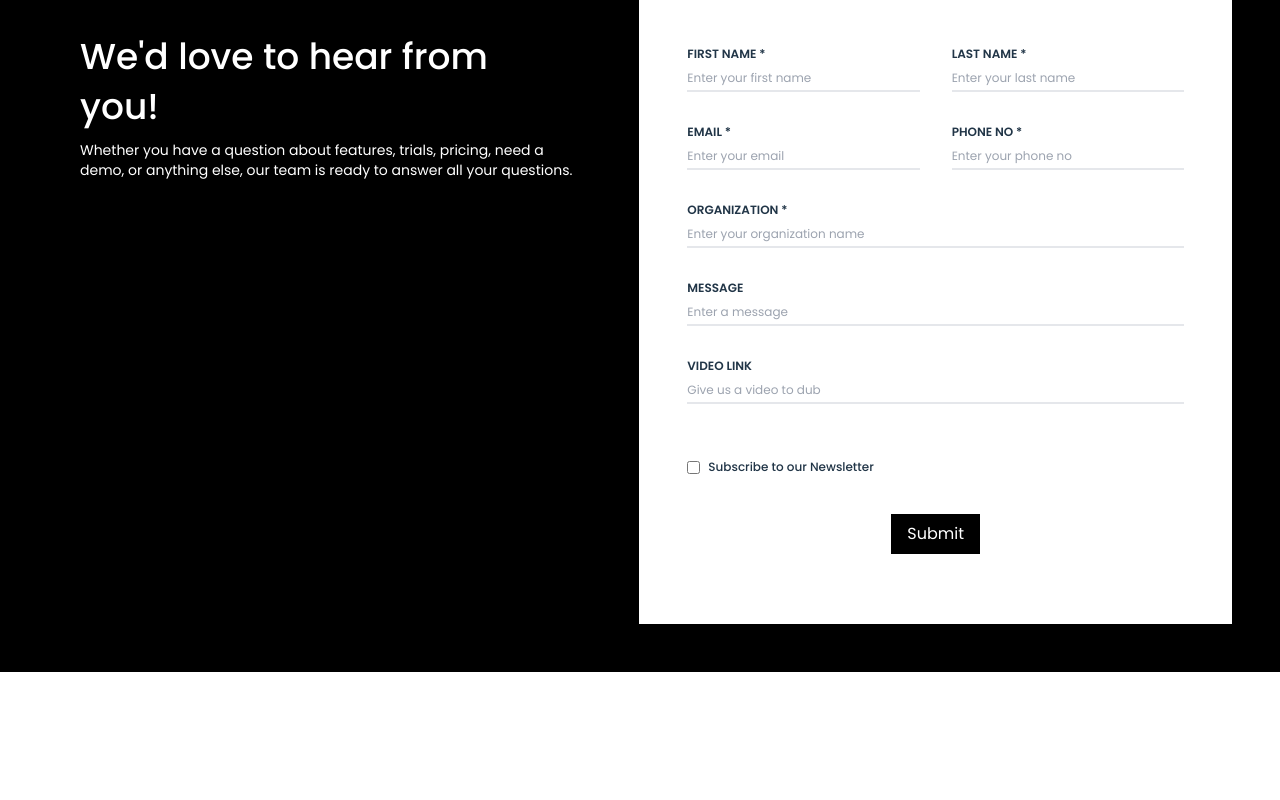
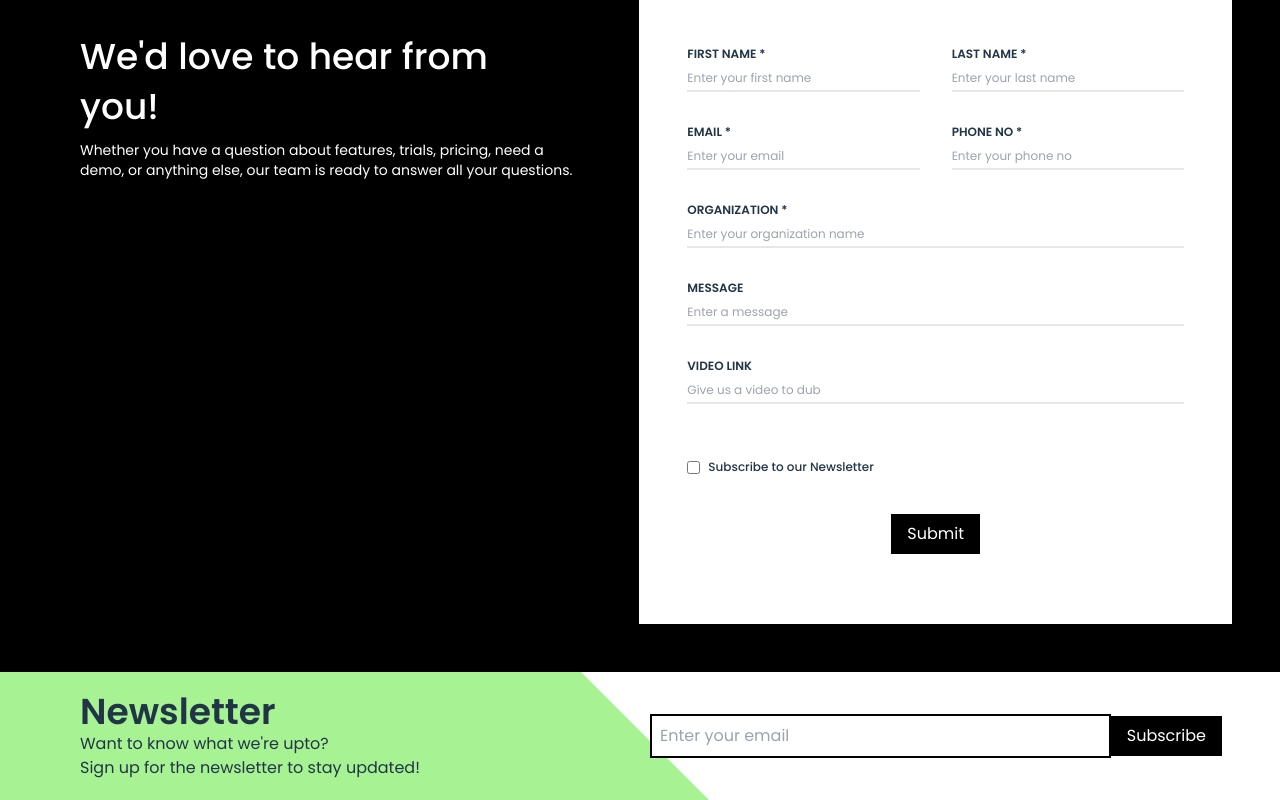
Before and after one commit to yakxaa/yakxa-web, a React (Vite) app: page / in a window 1280 px wide. Shown: the part 3076-3876 px from the top of the page. Before the commit the page ends 3748 px from the top, so only its background shows below. Built offline with nearby package versions, Linux system fonts and the light colour scheme.

Commit message:
add: newsletter

```diff
--- a/src/App.jsx
+++ b/src/App.jsx
@@ -5,6 +5,7 @@ import AboutSection from "./components/about_section.jsx";
 import About from "./layouts/about";
 import Team from "./layouts/team";
 import Contact from "./layouts/contact";
+import Newsletter from "./layouts/news";
 
 function App() {
   // const [count, setCount] = useState(0)
@@ -15,6 +16,7 @@ function App() {
       <About />
       <Team />
       <Contact />
+      <Newsletter />
 
     </div>
   );
--- /dev/null
+++ b/src/layouts/news.jsx
@@ -0,0 +1,27 @@
+function Newsletter(props){
+	return(
+		<div className="w-full h-32 overflow-hidden relative">
+			<div className="w-[700px] h-screen bg-[#A7F393] -rotate-45 -translate-x-14 -translate-y-48 absolute z-0">
+				<p>yes</p>
+			</div>
+			<div className="absolute z-10 flex flex-row justify-between mx-20 items-center w-full h-full">
+				<div className="text-left flex flex-col justify-center">
+					<p className="text-4xl font-semibold">Newsletter</p>
+					<p>Want to know what we're upto?</p>
+					<p>Sign up for the newsletter to stay updated!</p>
+
+				</div>
+
+				<div className="basis-3/5" flex flex-row justify-end>
+					<input type="text" placeholder="Enter your email" className="border-2 border-black p-2 w-3/5"/>
+					<input type="submit" value="Subscribe" className="bg-black text-white py-2 px-4 mr-20"/>
+
+				</div>
+			</div>
+		</div>
+	);
+
+}
+
+
+export default Newsletter;
```
